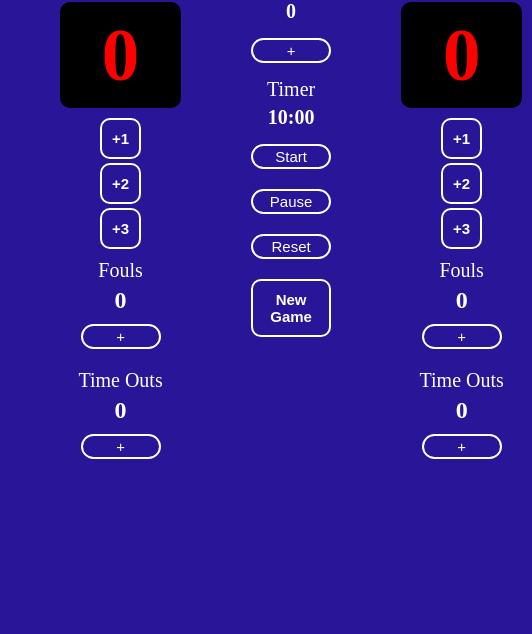
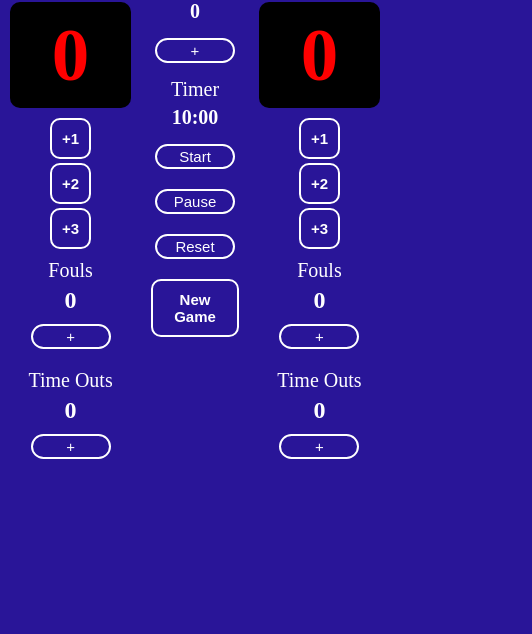
Before and after one commit to agustd988/Basketball-score-board, a plain HTML site: page index.html in a window 390 px wide. Shown: the part 210-844 px from the top of the page, 532 px wide, since content can reach past the window. Drawn offline with Linux system fonts and the light colour scheme.

Commit message:
Update style.css

```diff
--- a/style.css
+++ b/style.css
@@ -1,7 +1,6 @@
 *{
     margin: 0;
     padding: 0;
-
 }
 body{
     background: rgb(41, 21, 152);
@@ -15,8 +14,7 @@ body{
 }
 /*designing the 3 col */
 .container1,.container2,.between{
-    margin:50px;
-    width: 300px;
+    margin:50px 0px;
     text-align: center;
     color: white;
 }
@@ -82,4 +80,8 @@ button:hover{
     .fouls p{
         margin:10px auto 5px;
     }
+    button:hover{
+        background: inherit;
+        border: white solid 2px;
+    }
 }
```
